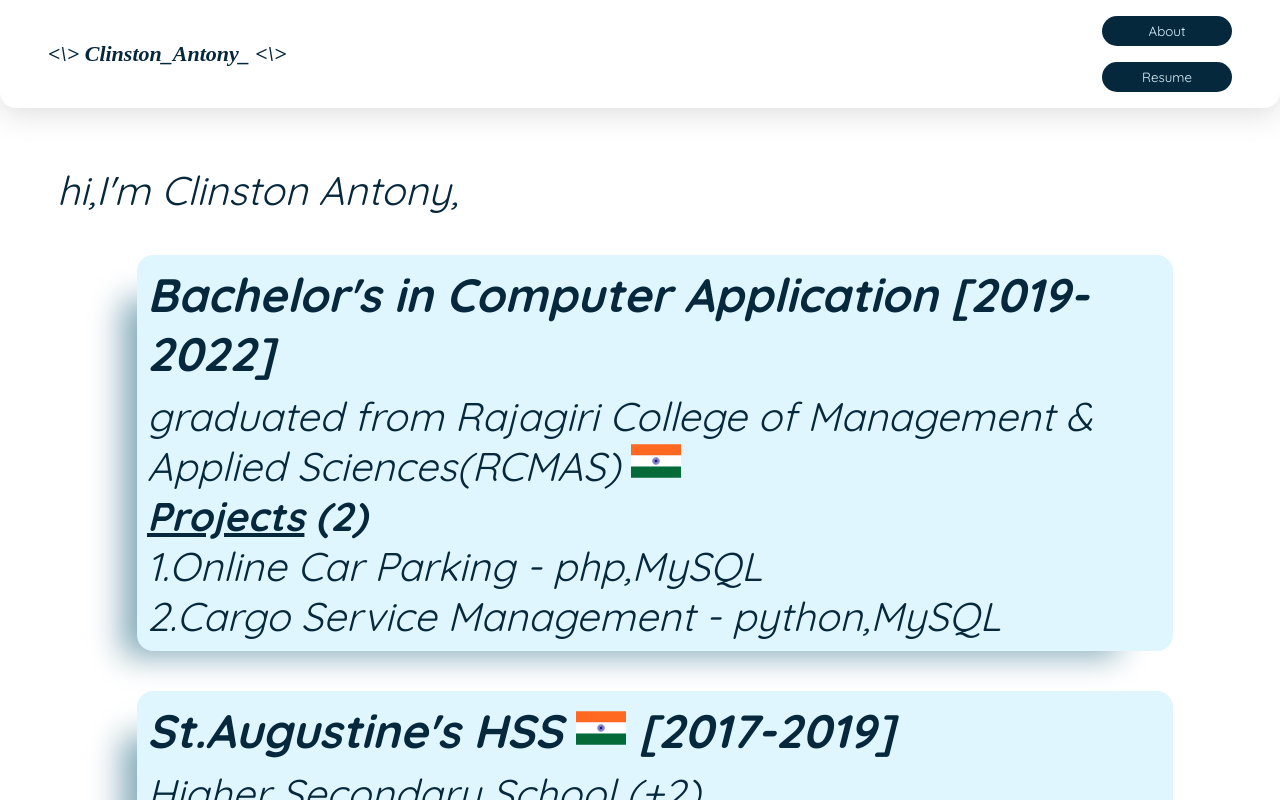
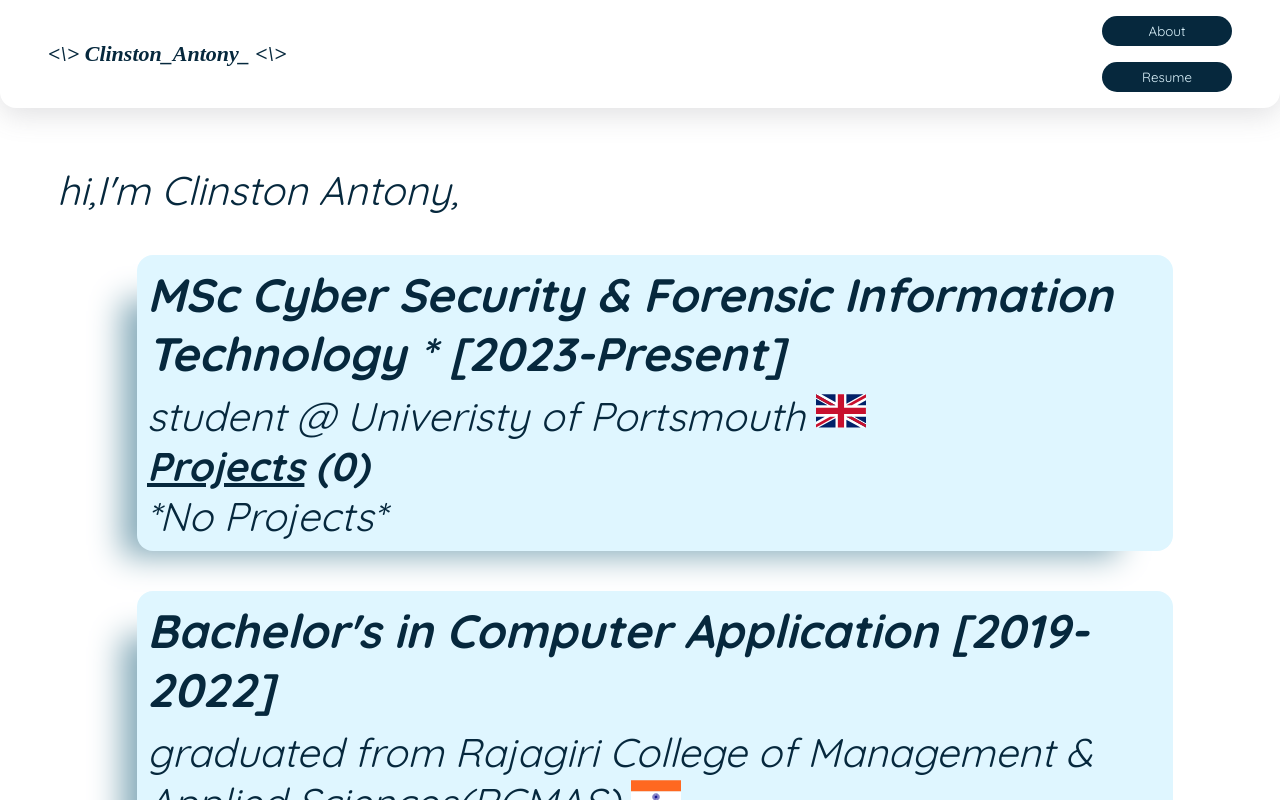
Before and after one commit to mrat0m/portfolio, a React (Create React App) app: page /about in a window 1280 px wide. Shown: the top 800 px of the page. Built offline with nearby package versions, Linux system fonts and the light colour scheme.

Commit message:
uncomment enrty

```diff
--- a/src/about.jsx
+++ b/src/about.jsx
@@ -104,15 +104,15 @@ const About = () => {
             {/* <img src={waving} alt="" style={{margin: '0rem 0rem 0rem 1rem'}}/>  */}
             I'm Clinston Antony,
 
-            {/* <div className="entry">
-                <h3 className='entryHeading'>MSc Cyber Security {"&"} Forensic Information Technology <i> [2023-Present] </i></h3>
+            <div className="entry">
+                <h3 className='entryHeading'>MSc Cyber Security {"&"} Forensic Information Technology *<i> [2023-Present] </i></h3>
                 student @ Univeristy of Portsmouth <GB title="United Kingdom" className="icon" />
                 <br />
                 <b><u>Projects</u> (0)</b>
                 <div className="projects">
                     *No Projects*
                 </div>
-            </div> */}
+            </div>
             <div className="entry">
                 <h3 className='entryHeading'>Bachelor's in Computer Application <i> [2019-2022] </i></h3>
                 graduated from Rajagiri College of Management & Applied Sciences(RCMAS) <IN title="India" className="icon" />
```
